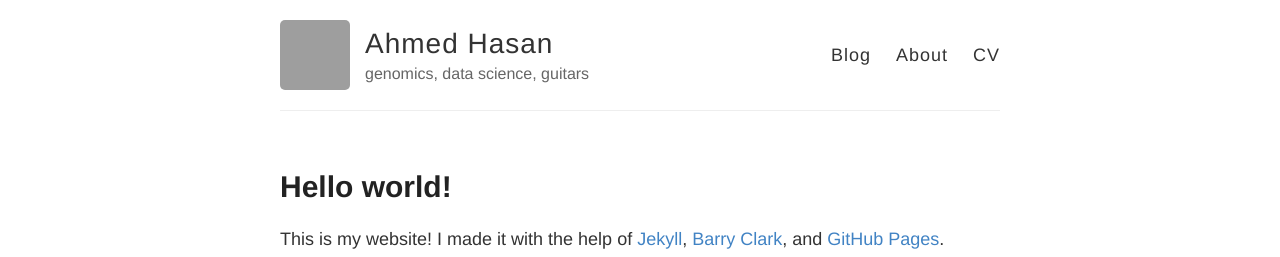
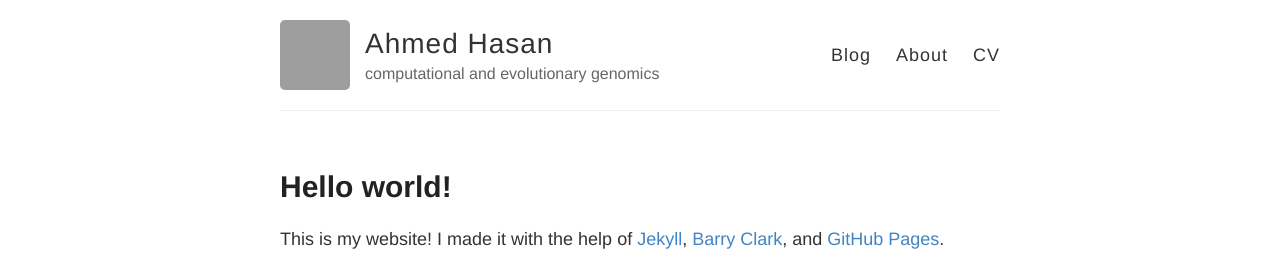
Before and after one commit to aays/site_old, a Jekyll site: the page built from _posts/2017-3-19-Hello-World.md, in a window 1280 px wide. Shown: the top 257 px of the page. Built offline with Jekyll 4.4.1, drawn with Linux system fonts in a browser that asks for light colours; grey boxes are pictures that could not be loaded.

Commit message:
Update _config.yml

```diff
--- a/_config.yml
+++ b/_config.yml
@@ -6,7 +6,7 @@
 name: Ahmed Hasan
 
 # Short bio or description (displayed in the header)
-description: genomics, data science, guitars
+description: computational and evolutionary genomics
 
 # URL of your avatar or profile pic (you could use your GitHub profile pic)
 avatar: https://avatars3.githubusercontent.com/u/19255608?v=3&s=460
```
